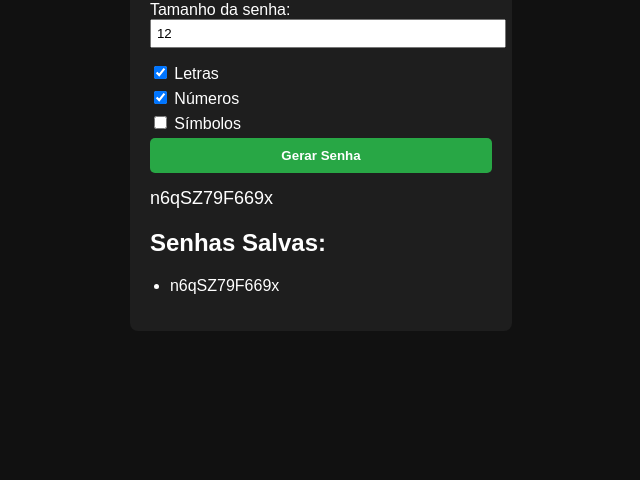
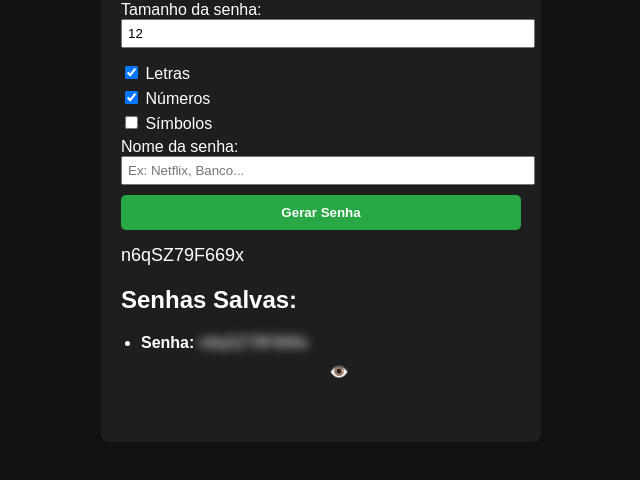
Before and after one commit to Smyktech/gerador-senhas, a plain HTML site: page index.html in a window 1280 px wide. Both pictures are taken after a click on the button "Gerar Senha". Shown: the part 148-628 px from the top of the page, without its empty margins (319-959 px from the left). Drawn offline with Linux system fonts and the light colour scheme.

Commit message:
Atualização de funções.

```diff
--- a/index.html
+++ b/index.html
@@ -18,6 +18,9 @@
       <label><input type="checkbox" id="simbolos"> Símbolos</label>
     </div>
 
+    <label for="nome-senha">Nome da senha:</label>
+    <input type="text" id="nome-senha" placeholder="Ex: Netflix, Banco...">
+
     <button onclick="gerarSenha()">Gerar Senha</button>
 
     <div id="resultado"></div>
--- a/script.js
+++ b/script.js
@@ -3,6 +3,7 @@ function gerarSenha() {
   const usarLetras = document.getElementById("letras").checked;
   const usarNumeros = document.getElementById("numeros").checked;
   const usarSimbolos = document.getElementById("simbolos").checked;
+  const nome = document.getElementById("nome-senha").value.trim();
 
   let caracteres = "";
   if (usarLetras) caracteres += "abcdefghijklmnopqrstuvwxyzABCDEFGHIJKLMNOPQRSTUVWXYZ";
@@ -21,28 +22,60 @@ function gerarSenha() {
   }
 
   document.getElementById("resultado").innerText = senha;
-    salvarSenha(senha);
+  salvarSenha(nome, senha);
 }
 
-  function salvarSenha(senha) {
+function salvarSenha(nome, senha) {
   const lista = document.getElementById("lista-senhas");
+
   const item = document.createElement("li");
-    item.textContent = senha;
+  const spanNome = document.createElement("strong");
+  spanNome.innerText = nome ? `${nome}: ` : "Senha: ";
+
+  const spanSenha = document.createElement("span");
+  spanSenha.innerText = senha;
+  spanSenha.classList.add("senha-oculta");
+
+  const btnToggle = document.createElement("button");
+  btnToggle.innerText = "👁️";
+  btnToggle.className = "toggle-btn";
+  btnToggle.onclick = () => {
+    spanSenha.classList.toggle("senha-oculta");
+  };
+
+  item.appendChild(spanNome);
+  item.appendChild(spanSenha);
+  item.appendChild(btnToggle);
   lista.appendChild(item);
 
-    // salva no navegador
   let salvas = JSON.parse(localStorage.getItem("senhas")) || [];
-    salvas.push(senha);
+  salvas.push({ nome, senha });
   localStorage.setItem("senhas", JSON.stringify(salvas));
 }
 
 window.onload = function () {
-    // carrega senhas salvas quando abrir
   const salvas = JSON.parse(localStorage.getItem("senhas")) || [];
   const lista = document.getElementById("lista-senhas");
-    salvas.forEach(senha => {
+  salvas.forEach(obj => {
     const item = document.createElement("li");
-      item.textContent = senha;
+
+    const spanNome = document.createElement("strong");
+    spanNome.innerText = obj.nome ? `${obj.nome}: ` : "Senha: ";
+
+    const spanSenha = document.createElement("span");
+    spanSenha.innerText = obj.senha;
+    spanSenha.classList.add("senha-oculta");
+
+    const btnToggle = document.createElement("button");
+    btnToggle.innerText = "👁️";
+    btnToggle.className = "toggle-btn";
+    btnToggle.onclick = () => {
+      spanSenha.classList.toggle("senha-oculta");
+    };
+
+    item.appendChild(spanNome);
+    item.appendChild(spanSenha);
+    item.appendChild(btnToggle);
     lista.appendChild(item);
   });
 }
--- a/style.css
+++ b/style.css
@@ -14,7 +14,8 @@ body {
   border-radius: 8px;
 }
 
-  input[type="number"] {
+input[type="number"],
+input[type="text"] {
   width: 100%;
   padding: 5px;
   margin-bottom: 10px;
@@ -40,9 +41,23 @@ body {
 #resultado {
   font-size: 18px;
   margin-bottom: 10px;
-    word-break: break-all;
+  word-break: break-word;
 }
 
 ul {
   padding-left: 20px;
 }
+
+.senha-oculta {
+  filter: blur(5px);
+  user-select: none;
+}
+
+.toggle-btn {
+  background: none;
+  border: none;
+  color: #fff;
+  font-size: 1rem;
+  margin-left: 8px;
+  cursor: pointer;
+}
```
Lines whose indentation alone changed are shown as unchanged.
